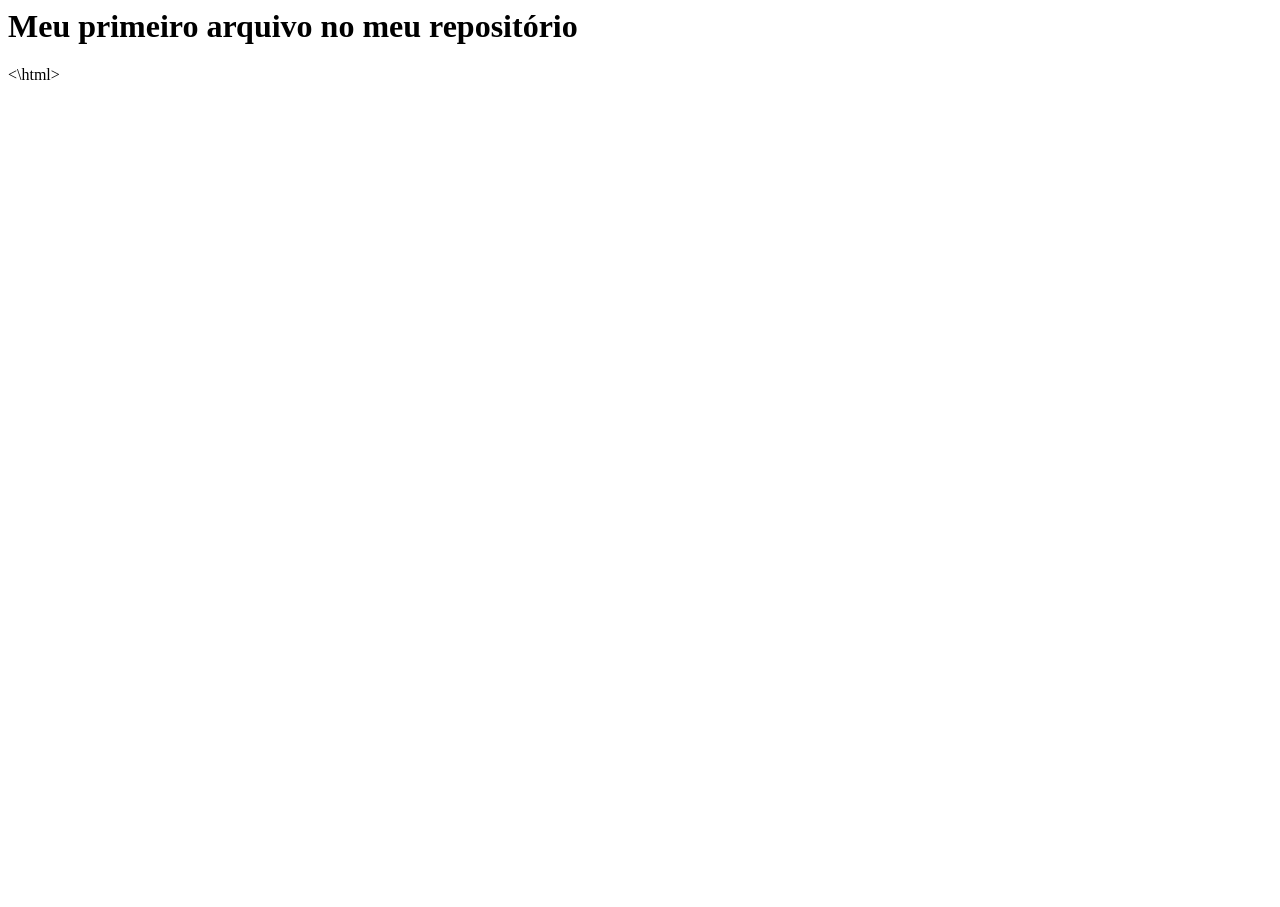
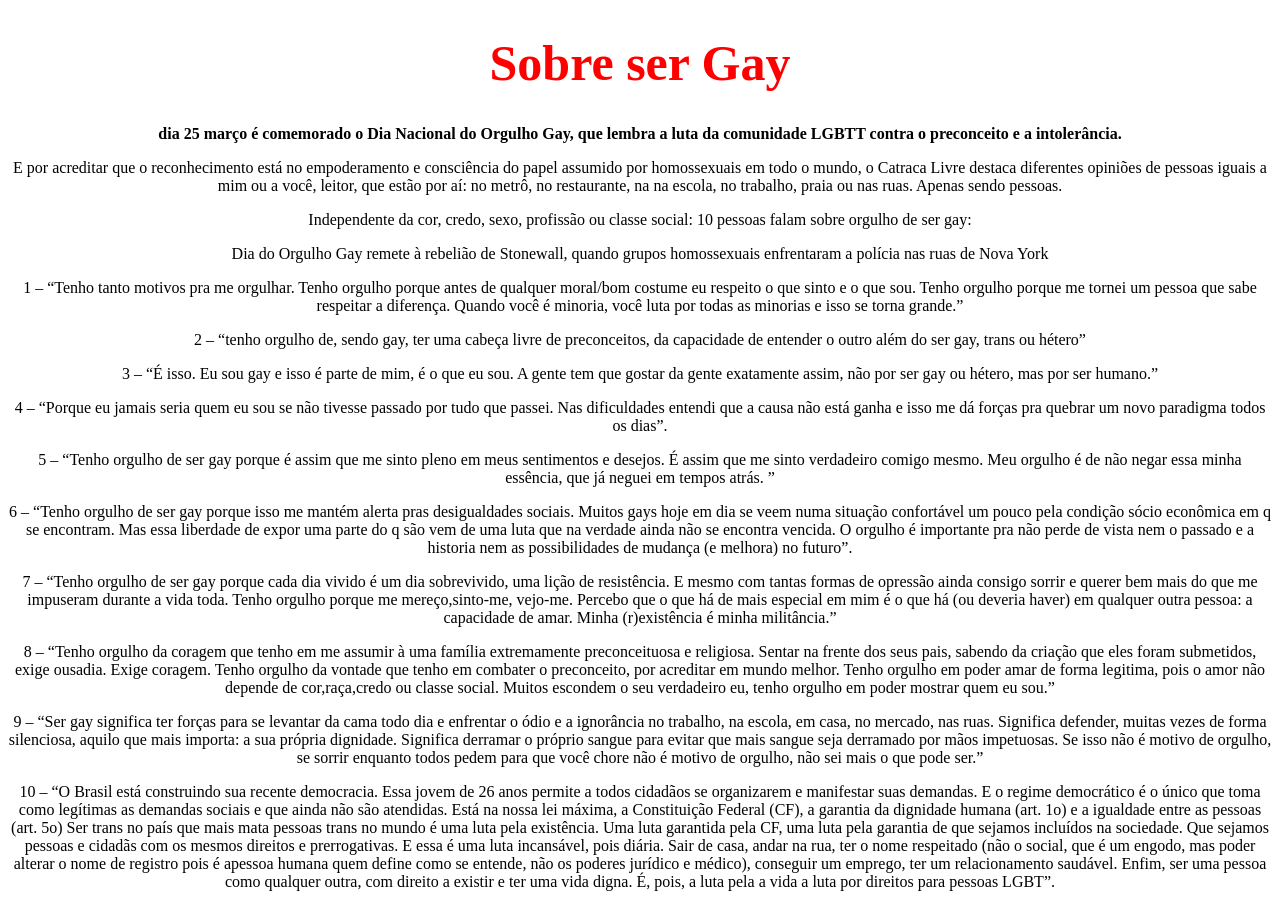
Before and after one commit to Michelzinho2007/MichelHTML, a plain HTML site: page indexm.html in a window 1280 px wide. Before the commit the page ends 800 px from the top, so only its background shows below. Drawn offline with Linux system fonts and the light colour scheme.

Commit message:
Update indexm.html

```diff
--- a/indexm.html
+++ b/indexm.html
@@ -1,3 +1,99 @@
+
+<!DOCTYPE html>
 <html>
-        <h1> Meu primeiro arquivo no meu repositório</h1>
-<\html>
+<head>
+    <meta charset="utf-8">
+    <meta name="viewport" content="width=device-width, initial-scale=1">
+    <title>Sobre ser Gay</title>
+    <style >
+        P{
+            text-align: center;text-size: 56px;
+        }
+h1{text-align: center;color: red; font-size: 50px;
+
+}
+
+</style>
+
+</head>
+<body>
+
+<h1>Sobre ser Gay</h1>
+ <p> <strong>dia 25 março é comemorado o Dia Nacional do Orgulho Gay, que
+lembra a luta da comunidade LGBTT contra o preconceito e a
+intolerância.</p> </strong>
+<p> E por acreditar que o reconhecimento está no empoderamento e
+consciência do papel assumido por homossexuais em todo o mundo,
+o Catraca Livre destaca diferentes opiniões de pessoas iguais a mim
+ou a você, leitor, que estão por aí: no metrô, no restaurante, na na
+escola, no trabalho, praia ou nas ruas. Apenas sendo pessoas.</p>
+<p>Independente da cor, credo, sexo, profissão ou classe social: 10
+pessoas falam sobre orgulho de ser gay:</p>
+ <p>Dia do Orgulho Gay remete à rebelião de Stonewall, quando grupos homossexuais enfrentaram a
+polícia nas ruas de Nova York</p>
+<p>1 – “Tenho tanto motivos pra me orgulhar. Tenho orgulho porque antes
+de qualquer moral/bom costume eu respeito o que sinto e o que sou.
+Tenho orgulho porque me tornei um pessoa que sabe respeitar a
+diferença. Quando você é minoria, você luta por todas as minorias e
+isso se torna grande.”</p>
+<p>2 – “tenho orgulho de, sendo gay, ter uma cabeça livre de
+preconceitos, da capacidade de entender o outro além do ser gay,
+trans ou hétero”</p>
+<p>3 – “É isso. Eu sou gay e isso é parte de mim, é o que eu sou. A gente
+tem que gostar da gente exatamente assim, não por ser gay ou
+hétero, mas por ser humano.”</p>
+<p>4 – “Porque eu jamais seria quem eu sou se não tivesse passado por
+tudo que passei. Nas dificuldades entendi que a causa não está ganha
+e isso me dá forças pra quebrar um novo paradigma todos os dias”.
+<p>5 – “Tenho orgulho de ser gay porque é assim que me sinto pleno em
+meus sentimentos e desejos. É assim que me sinto verdadeiro comigo
+mesmo. Meu orgulho é de não negar essa minha essência, que já
+neguei em tempos atrás. ”</p>
+<p>6 – “Tenho orgulho de ser gay porque isso me mantém alerta pras
+desigualdades sociais. Muitos gays hoje em dia se veem numa
+situação confortável um pouco pela condição sócio econômica em q se
+encontram. Mas essa liberdade de expor uma parte do q são vem de
+uma luta que na verdade ainda não se encontra vencida. O orgulho é
+importante pra não perde de vista nem o passado e a historia nem as
+possibilidades de mudança (e melhora) no futuro”.</p>
+<p>7 – “Tenho orgulho de ser gay porque cada dia vivido é um dia
+sobrevivido, uma lição de resistência. E mesmo com tantas formas de
+opressão ainda consigo sorrir e querer bem mais do que me
+impuseram durante a vida toda. Tenho orgulho porque me mereço,sinto-me, vejo-me. Percebo que o que há de mais especial em mim é o
+que há (ou deveria haver) em qualquer outra pessoa: a capacidade de
+amar. Minha (r)existência é minha militância.”</p>
+<p>8 – “Tenho orgulho da coragem que tenho em me assumir à uma
+família extremamente preconceituosa e religiosa. Sentar na frente dos
+seus pais, sabendo da criação que eles foram submetidos, exige
+ousadia. Exige coragem. Tenho orgulho da vontade que tenho em
+combater o preconceito, por acreditar em mundo melhor. Tenho
+orgulho em poder amar de forma legitima, pois o amor não depende
+de cor,raça,credo ou classe social. Muitos escondem o seu verdadeiro
+eu, tenho orgulho em poder mostrar quem eu sou.”</p>
+<p>9 – “Ser gay significa ter forças para se levantar da cama todo dia e
+enfrentar o ódio e a ignorância no trabalho, na escola, em casa, no
+mercado, nas ruas. Significa defender, muitas vezes de forma
+silenciosa, aquilo que mais importa: a sua própria dignidade. Significa
+derramar o próprio sangue para evitar que mais sangue seja
+derramado por mãos impetuosas. Se isso não é motivo de orgulho, se
+sorrir enquanto todos pedem para que você chore não é motivo de
+orgulho, não sei mais o que pode ser.”</p>
+<p>10 – “O Brasil está construindo sua recente democracia. Essa jovem
+de 26 anos permite a todos cidadãos se organizarem e manifestar
+suas demandas. E o regime democrático é o único que toma como
+legítimas as demandas sociais e que ainda não são atendidas. Está na
+nossa lei máxima, a Constituição Federal (CF), a garantia da dignidade
+humana (art. 1o) e a igualdade entre as pessoas (art. 5o) Ser trans no
+país que mais mata pessoas trans no mundo é uma luta pela
+existência. Uma luta garantida pela CF, uma luta pela garantia de que
+sejamos incluídos na sociedade. Que sejamos pessoas e cidadãs com
+os mesmos direitos e prerrogativas. E essa é uma luta incansável, pois
+diária. Sair de casa, andar na rua, ter o nome respeitado (não o social,
+que é um engodo, mas poder alterar o nome de registro pois é apessoa humana quem define como se entende, não os poderes
+jurídico e médico), conseguir um emprego, ter um relacionamento
+saudável. Enfim, ser uma pessoa como qualquer outra, com direito a
+existir e ter uma vida digna. É, pois, a luta pela a vida a luta por
+direitos para pessoas LGBT”.</p>
+
+</body>
+</html>
```
